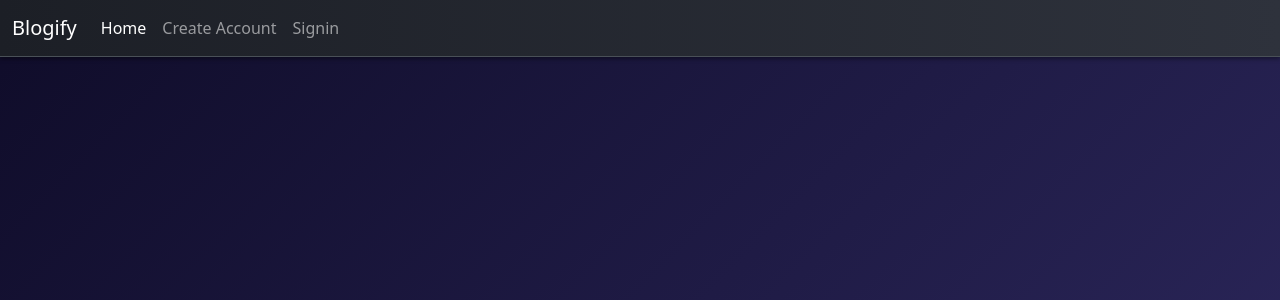
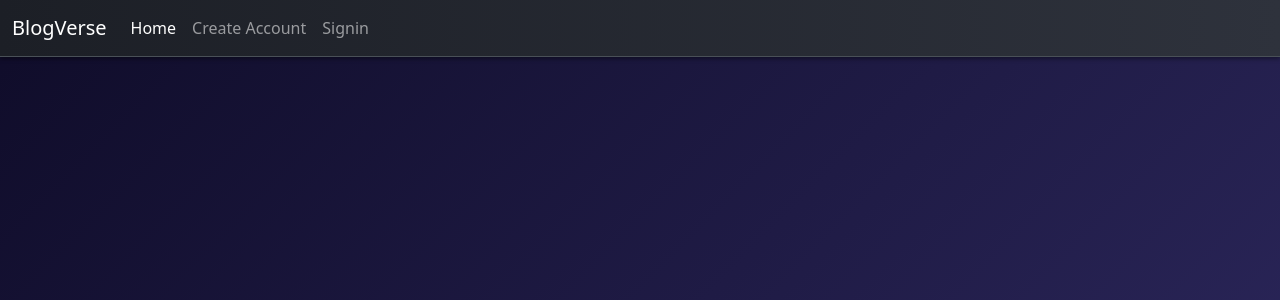
Before and after one commit to Jiyanainwani/BlogVerse, a Node server app: page / in a window 1280 px wide. Shown: the top 300 px of the page. Run offline with Node 20, Linux system fonts and the light colour scheme; data that the repository does not hold is empty; some libraries are stand-ins or nearby versions.

Commit message:
Update nav.ejs

```diff
--- a/views/partials/nav.ejs
+++ b/views/partials/nav.ejs
@@ -5,7 +5,7 @@
 </style>
 <nav class="navbar navbar-expand-lg bg-body-tertiary custom-navbar border-bottom border-body" data-bs-theme="dark">
   <div class="container-fluid">
-    <a class="navbar-brand" href="#">Blogify</a>
+    <a class="navbar-brand" href="#">BlogVerse</a>
     <button class="navbar-toggler" type="button" data-bs-toggle="collapse" data-bs-target="#navbarNavDropdown" aria-controls="navbarNavDropdown" aria-expanded="false" aria-label="Toggle navigation">
       <span class="navbar-toggler-icon"></span>
     </button>
```
